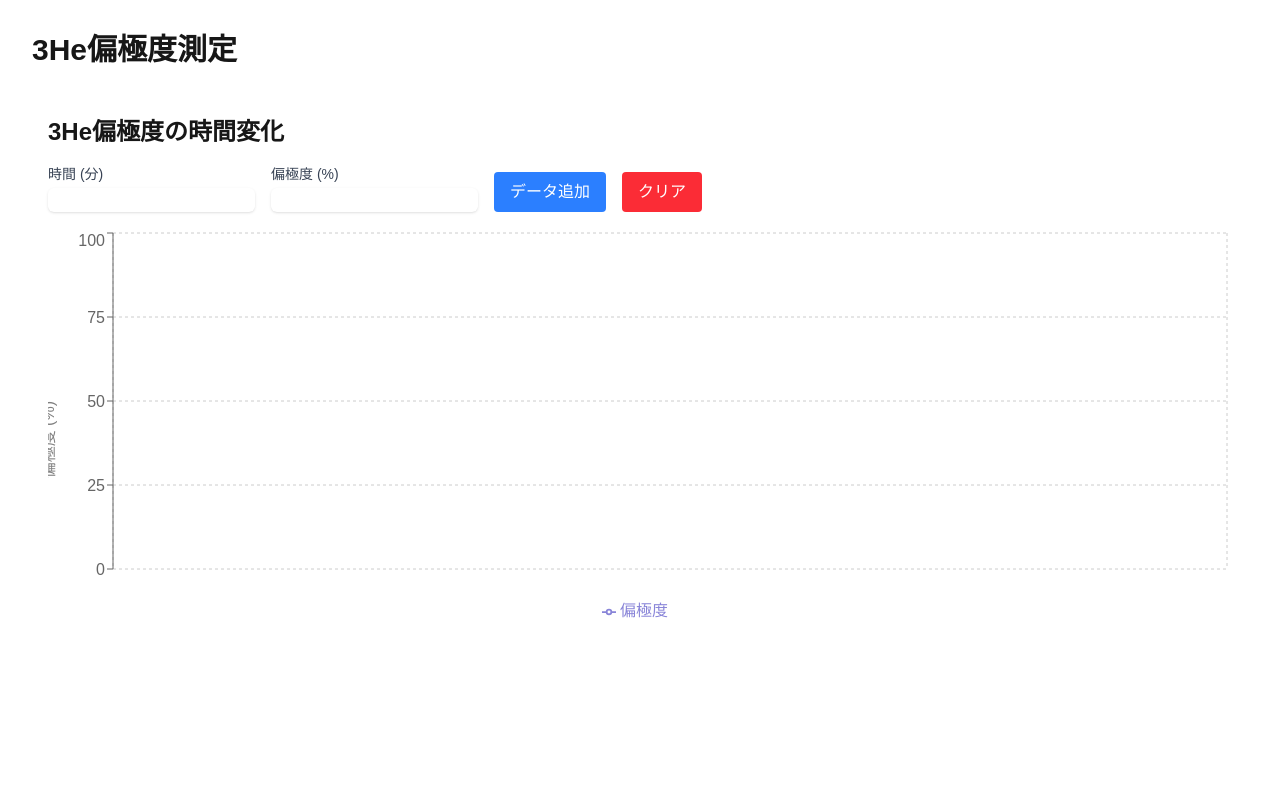
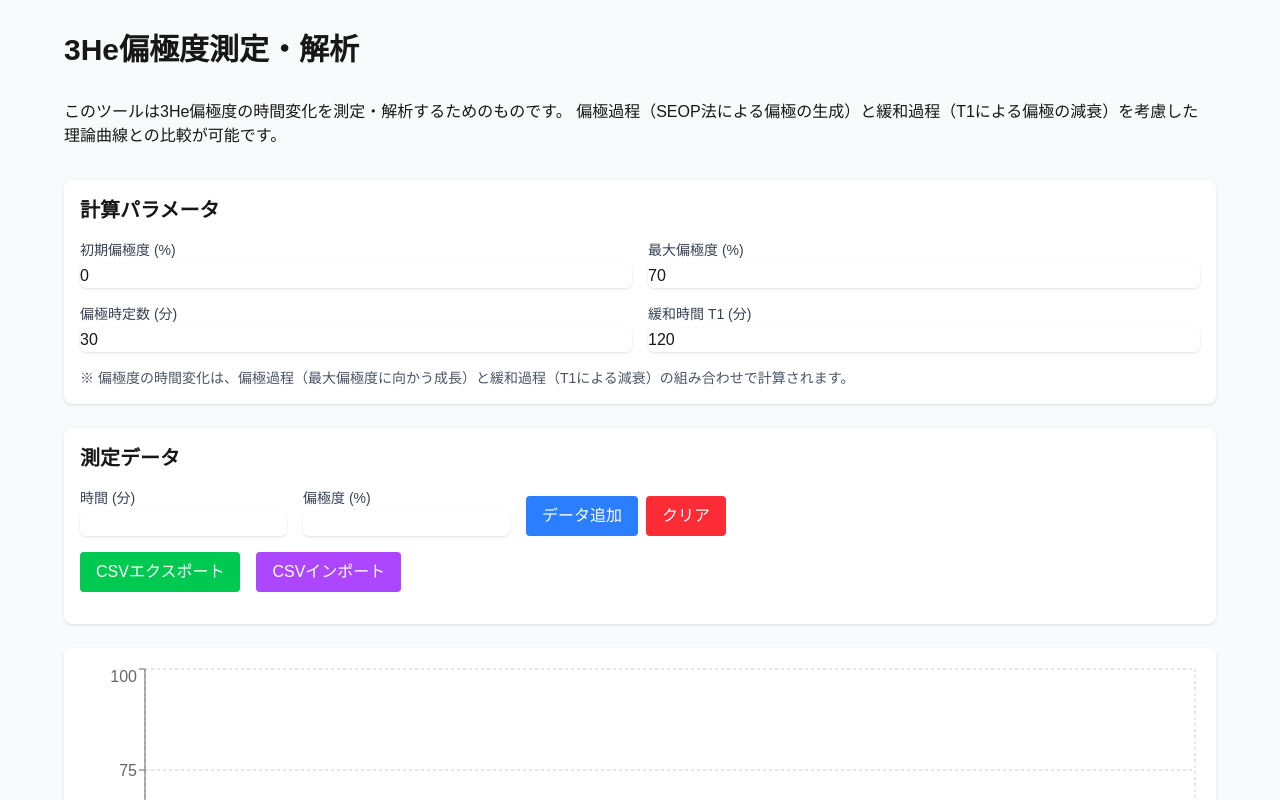
Before and after one commit to 3He-NSF/he3polarization, a Next.js app: page / in a window 1280 px wide. Shown: the top 800 px of the page. Built offline with nearby package versions, Linux system fonts and the light colour scheme.

Commit message:
偏極度計算機能とデータ管理機能を追加

```diff
--- /dev/null
+++ b/src/app/components/PolarizationCalculator.tsx
@@ -0,0 +1,90 @@
+import { useState, useEffect } from 'react';
+
+interface CalculationParams {
+  initialPolarization: number;
+  maxPolarization: number;
+  polarizationTimeConstant: number;
+  relaxationTimeT1: number;
+}
+
+export function calculatePolarization(time: number, params: CalculationParams): number {
+  const { initialPolarization, maxPolarization, polarizationTimeConstant, relaxationTimeT1 } = params;
+
+  // 偏極過程と緩和過程を考慮した偏極度の計算
+  const polarizationTerm = maxPolarization * (1 - Math.exp(-time / polarizationTimeConstant));
+  const relaxationTerm = Math.exp(-time / relaxationTimeT1);
+
+  return polarizationTerm * relaxationTerm;
+}
+
+export default function PolarizationCalculator() {
+  const [params, setParams] = useState<CalculationParams>({
+    initialPolarization: 0,
+    maxPolarization: 70, // 典型的な最大偏極度（%）
+    polarizationTimeConstant: 30, // 典型的な時定数（分）
+    relaxationTimeT1: 120, // 典型的な緩和時間（分）
+  });
+
+  const [theoreticalData, setTheoreticalData] = useState<Array<{time: number, polarization: number}>>([]);
+
+  useEffect(() => {
+    // 理論曲線のデータポイントを生成
+    const newData = Array.from({ length: 241 }, (_, i) => {
+      const time = i;
+      return {
+        time,
+        polarization: calculatePolarization(time, params)
+      };
+    });
+    setTheoreticalData(newData);
+  }, [params]);
+
+  return (
+    <div className="p-4 bg-white rounded-lg shadow">
+      <h3 className="text-xl font-bold mb-4">計算パラメータ</h3>
+      <div className="grid grid-cols-1 md:grid-cols-2 gap-4">
+        <div>
+          <label className="block text-sm font-medium text-gray-700">初期偏極度 (%)</label>
+          <input
+            type="number"
+            value={params.initialPolarization}
+            onChange={(e) => setParams({ ...params, initialPolarization: Number(e.target.value) })}
+            className="mt-1 block w-full rounded-md border-gray-300 shadow-sm focus:border-indigo-500 focus:ring-indigo-500"
+          />
+        </div>
+        <div>
+          <label className="block text-sm font-medium text-gray-700">最大偏極度 (%)</label>
+          <input
+            type="number"
+            value={params.maxPolarization}
+            onChange={(e) => setParams({ ...params, maxPolarization: Number(e.target.value) })}
+            className="mt-1 block w-full rounded-md border-gray-300 shadow-sm focus:border-indigo-500 focus:ring-indigo-500"
+          />
+        </div>
+        <div>
+          <label className="block text-sm font-medium text-gray-700">偏極時定数 (分)</label>
+          <input
+            type="number"
+            value={params.polarizationTimeConstant}
+            onChange={(e) => setParams({ ...params, polarizationTimeConstant: Number(e.target.value) })}
+            className="mt-1 block w-full rounded-md border-gray-300 shadow-sm focus:border-indigo-500 focus:ring-indigo-500"
+          />
+        </div>
+        <div>
+          <label className="block text-sm font-medium text-gray-700">緩和時間 T1 (分)</label>
+          <input
+            type="number"
+            value={params.relaxationTimeT1}
+            onChange={(e) => setParams({ ...params, relaxationTimeT1: Number(e.target.value) })}
+            className="mt-1 block w-full rounded-md border-gray-300 shadow-sm focus:border-indigo-500 focus:ring-indigo-500"
+          />
+        </div>
+      </div>
+      <div className="mt-4">
+        <p className="text-sm text-gray-600">
+          ※ 偏極度の時間変化は、偏極過程（最大偏極度に向かう成長）と緩和過程（T1による減衰）の組み合わせで計算されます。
+        </p>
+      </div>
+    </div>
+  );
+}
--- a/src/app/components/PolarizationPlot.tsx
+++ b/src/app/components/PolarizationPlot.tsx
@@ -1,4 +1,4 @@
-import { useState } from 'react';
+import { useState, useRef } from 'react';
 import {
   LineChart,
   Line,
@@ -9,16 +9,19 @@ import {
   Legend,
   ResponsiveContainer
 } from 'recharts';
+import PolarizationCalculator, { calculatePolarization } from './PolarizationCalculator';
 
 interface DataPoint {
   time: number;
   polarization: number;
+  theoretical?: number;
 }
 
 export default function PolarizationPlot() {
   const [data, setData] = useState<DataPoint[]>([]);
   const [timeInput, setTimeInput] = useState('');
   const [polarizationInput, setPolarizationInput] = useState('');
+  const fileInputRef = useRef<HTMLInputElement>(null);
 
   const handleAddData = () => {
     const time = parseFloat(timeInput);
@@ -35,10 +38,50 @@ export default function PolarizationPlot() {
     setData([]);
   };
 
+  const handleExportData = () => {
+    const csvContent = "Time (min),Polarization (%)\n" +
+      data.map(point => `${point.time},${point.polarization}`).join("\n");
+    const blob = new Blob([csvContent], { type: 'text/csv' });
+    const url = window.URL.createObjectURL(blob);
+    const a = document.createElement('a');
+    a.href = url;
+    a.download = 'polarization_data.csv';
+    a.click();
+    window.URL.revokeObjectURL(url);
+  };
+
+  const handleImportData = (event: React.ChangeEvent<HTMLInputElement>) => {
+    const file = event.target.files?.[0];
+    if (!file) return;
+
+    const reader = new FileReader();
+    reader.onload = (e) => {
+      const text = e.target?.result as string;
+      const lines = text.split('\n');
+      const newData: DataPoint[] = [];
+
+      // Skip header line
+      for (let i = 1; i < lines.length; i++) {
+        const line = lines[i].trim();
+        if (line) {
+          const [time, polarization] = line.split(',').map(Number);
+          if (!isNaN(time) && !isNaN(polarization)) {
+            newData.push({ time, polarization });
+          }
+        }
+      }
+
+      setData(newData.sort((a, b) => a.time - b.time));
+    };
+    reader.readAsText(file);
+  };
+
   return (
-    <div className="p-4">
-      <div className="mb-4">
-        <h2 className="text-2xl font-bold mb-4">3He偏極度の時間変化</h2>
+    <div className="space-y-6">
+      <PolarizationCalculator />
+
+      <div className="p-4 bg-white rounded-lg shadow">
+        <h3 className="text-xl font-bold mb-4">測定データ</h3>
         <div className="flex gap-4 mb-4">
           <div>
             <label className="block text-sm font-medium text-gray-700">時間 (分)</label>
@@ -58,15 +101,13 @@ export default function PolarizationPlot() {
               className="mt-1 block w-full rounded-md border-gray-300 shadow-sm focus:border-indigo-500 focus:ring-indigo-500"
             />
           </div>
-          <div className="flex items-end">
+          <div className="flex items-end space-x-2">
             <button
               onClick={handleAddData}
               className="bg-blue-500 text-white px-4 py-2 rounded hover:bg-blue-600"
             >
               データ追加
             </button>
-          </div>
-          <div className="flex items-end">
             <button
               onClick={handleClearData}
               className="bg-red-500 text-white px-4 py-2 rounded hover:bg-red-600"
@@ -75,9 +116,31 @@ export default function PolarizationPlot() {
             </button>
           </div>
         </div>
+
+        <div className="flex gap-4 mb-4">
+          <button
+            onClick={handleExportData}
+            className="bg-green-500 text-white px-4 py-2 rounded hover:bg-green-600"
+          >
+            CSVエクスポート
+          </button>
+          <button
+            onClick={() => fileInputRef.current?.click()}
+            className="bg-purple-500 text-white px-4 py-2 rounded hover:bg-purple-600"
+          >
+            CSVインポート
+          </button>
+          <input
+            type="file"
+            ref={fileInputRef}
+            onChange={handleImportData}
+            accept=".csv"
+            className="hidden"
+          />
+        </div>
       </div>
 
-      <div className="h-[400px]">
+      <div className="h-[500px] p-4 bg-white rounded-lg shadow">
         <ResponsiveContainer width="100%" height="100%">
           <LineChart data={data}>
             <CartesianGrid strokeDasharray="3 3" />
@@ -94,9 +157,16 @@ export default function PolarizationPlot() {
             <Line
               type="monotone"
               dataKey="polarization"
-              name="偏極度"
+              name="測定値"
               stroke="#8884d8"
               dot={{ r: 4 }}
+            />
+            <Line
+              type="monotone"
+              dataKey="theoretical"
+              name="理論曲線"
+              stroke="#82ca9d"
+              dot={false}
             />
           </LineChart>
         </ResponsiveContainer>
--- a/src/app/page.tsx
+++ b/src/app/page.tsx
@@ -6,9 +6,18 @@ const PolarizationPlot = dynamic(() => import('./components/PolarizationPlot'),
 
 export default function Home() {
   return (
-    <main className="min-h-screen p-8">
-      <h1 className="text-3xl font-bold mb-8">3He偏極度測定</h1>
-      <PolarizationPlot />
+    <main className="min-h-screen p-8 bg-gray-50">
+      <div className="max-w-6xl mx-auto">
+        <h1 className="text-3xl font-bold mb-8">3He偏極度測定・解析</h1>
+        <div className="prose max-w-none mb-8">
+          <p>
+            このツールは3He偏極度の時間変化を測定・解析するためのものです。
+            偏極過程（SEOP法による偏極の生成）と緩和過程（T1による偏極の減衰）を考慮した
+            理論曲線との比較が可能です。
+          </p>
+        </div>
+        <PolarizationPlot />
+      </div>
     </main>
   );
 }
```
